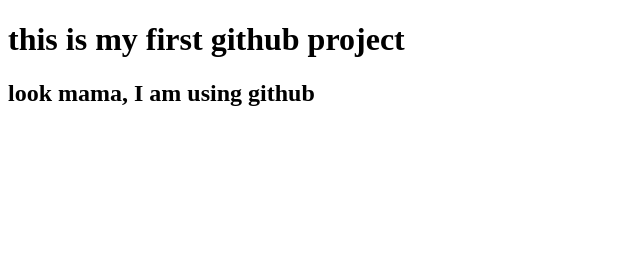
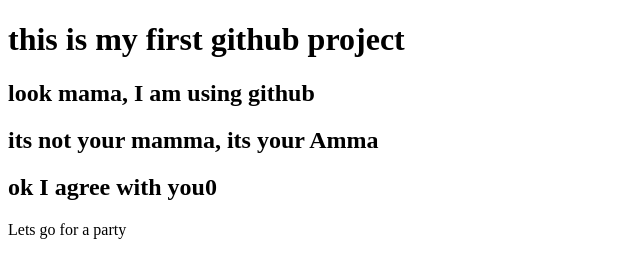
Before and after one commit to TahsinNurun/my-first-website-2, a plain HTML site: page index.html in a window 1280 px wide. Shown: the whole page, without its empty margins (0-640 px from the left). Drawn offline with Linux system fonts and the light colour scheme.

Commit message:
setting up party

```diff
--- a/index.html
+++ b/index.html
@@ -8,5 +8,8 @@
 <body>
     <h1>this is my first github project</h1>
     <h2>look mama, I am using github</h2>
+    <h2>its not your mamma, its your Amma</h2>
+    <h2>ok I agree with you0</h2>
+    <p>Lets go for a party</p>
 </body>
 </html>
```
